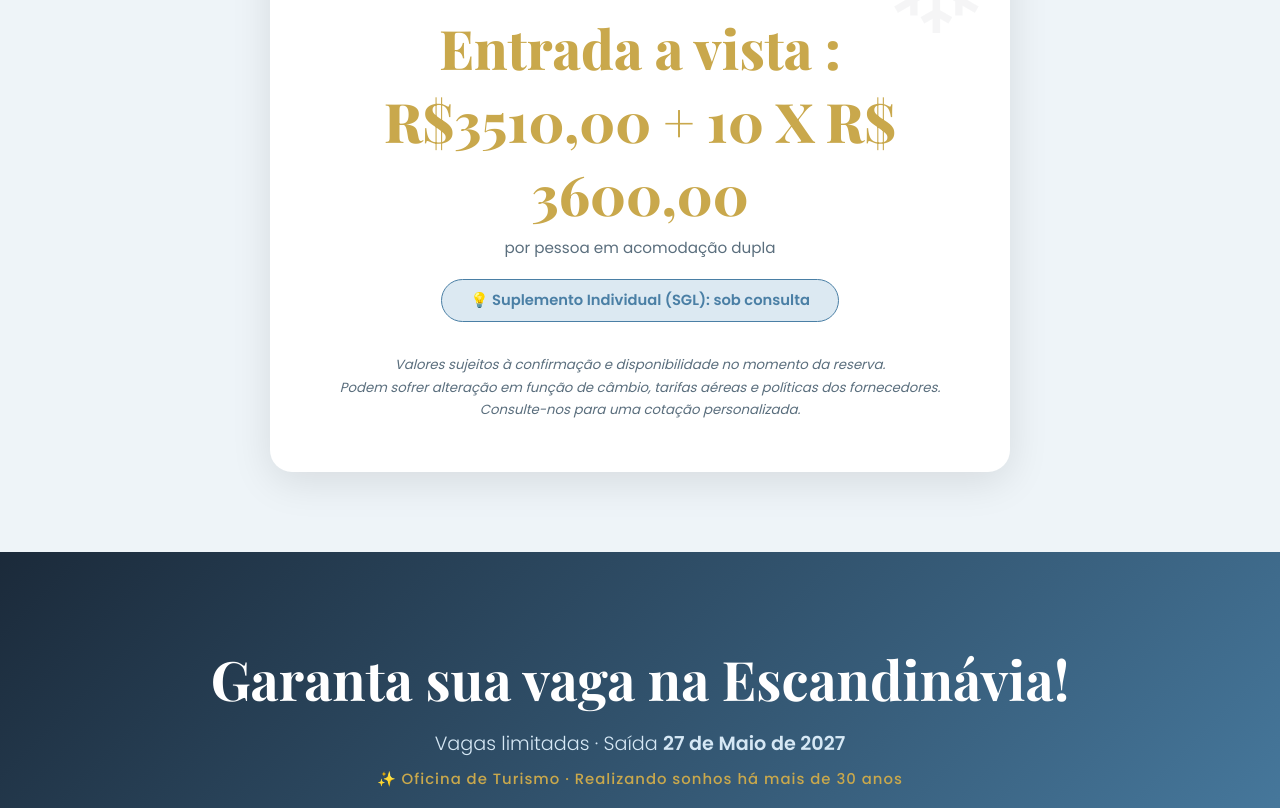
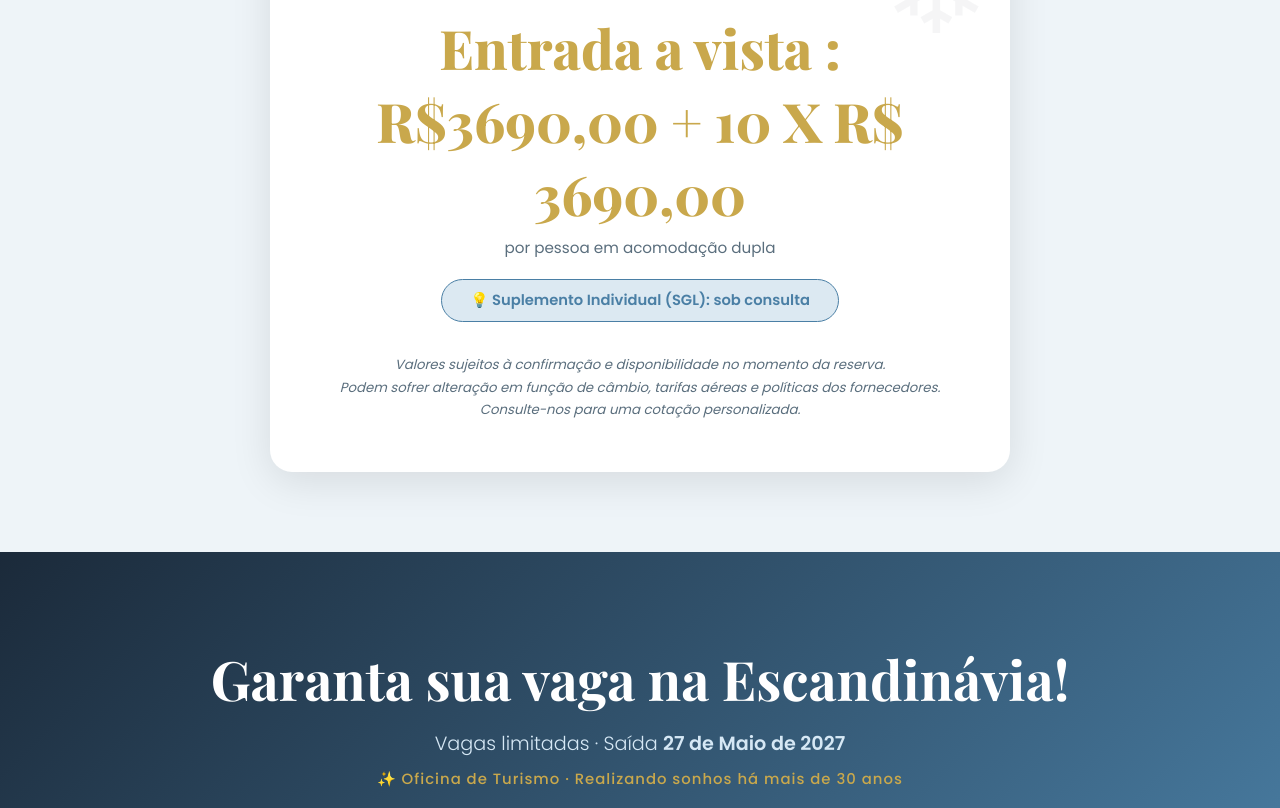
Before and after one commit to fernandoneto1210-sys/escandinavia-2027, a plain HTML site: page index.html in a window 1280 px wide. Shown: the part 9975-10783 px from the top of the page. Drawn offline with nearby package versions, Linux system fonts and the light colour scheme.

Commit message:
Update index.html

```diff
--- a/index.html
+++ b/index.html
@@ -792,7 +792,7 @@
   </div>
   <div class="price-box">
     <h3>Maravilhas da Escandinávia 2027</h3>
-    <span class="price-value">Entrada a vista : R$3510,00 + 10 X R$ 3600,00 </span>
+    <span class="price-value">Entrada a vista : R$3690,00 + 10 X R$ 3690,00 </span>
     <p class="price-per">por pessoa em acomodação dupla</p>
     <div class="price-sgl">💡 Suplemento Individual (SGL): sob consulta</div>
     <p class="price-note">
```
